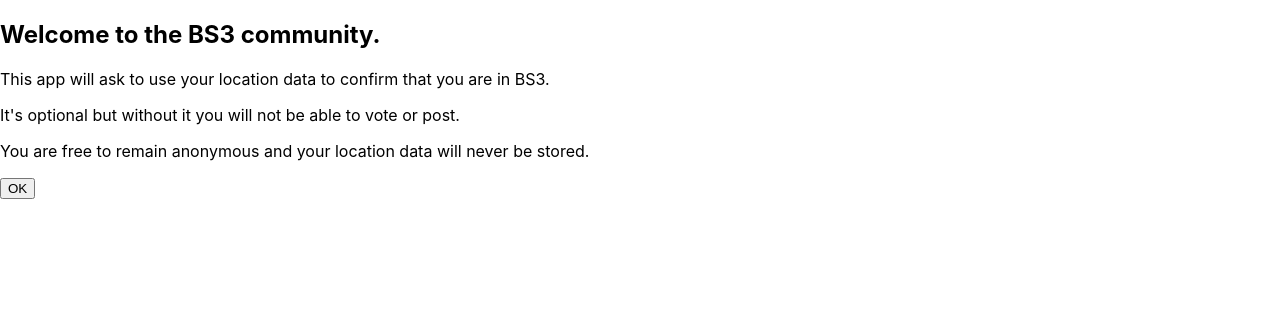
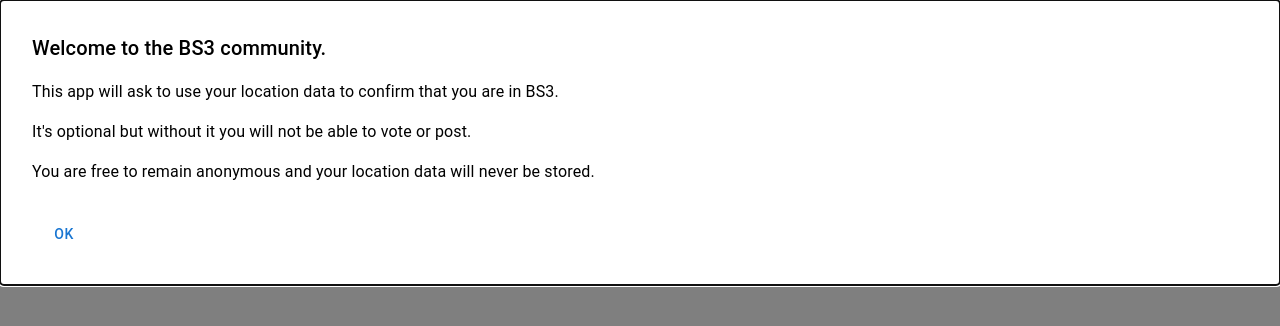
Before and after one commit to rmnppt/bs3, a React (Create React App) app in the folder bs3/: page / in a window 1280 px wide. Shown: the top 326 px of the page. Built offline with nearby package versions, Linux system fonts and the light colour scheme; no server answers; the database is empty.

Commit message:
voting is geofenced

```diff
--- a/bs3/src/AppWrapper.js
+++ b/bs3/src/AppWrapper.js
@@ -1,23 +1,37 @@
 import React, { useEffect, useState } from 'react';
 import { useDispatch } from 'react-redux';
 import App from './App';
+import { Box, Typography, Button, Modal } from '@mui/material';
 
-const Modal = ({ onClose }) => (
-    <div className="App">
-        <div className="modal-content">
-            <h2>Welcome to the BS3 community.</h2>
-            <p>This app will ask to use your location data to confirm that you are in BS3.</p>
-            <p>It's optional but without it you will not be able to vote or post.</p>
-            <p>You are free to remain anonymous and your location data will never be stored.</p>
-            <button onClick={onClose}>OK</button>
-        </div>
-    </div>
-);
 
 export default function AppWrapper() {
     const dispatch = useDispatch();
     const [loading, setLoading] = useState(true);
     const [showModal, setShowModal] = useState(true);
+
+    const AppModal = ({ onClose }) => (
+
+        <Modal
+            open={showModal}
+            onClose={onClose}
+            aria-labelledby="modal-title"
+            aria-describedby="modal-description"
+        >
+        <Box sx={{ p: 4, bgcolor: 'background.paper', borderRadius: 1 }}>
+        <Typography id="modal-title" variant="h6" component="h2">
+            Welcome to the BS3 community.
+        </Typography>
+        <Typography id="modal-description" sx={{ mt: 2 }}>
+            <p>This app will ask to use your location data to confirm that you are in BS3.</p>
+            <p>It's optional but without it you will not be able to vote or post.</p>
+            <p>You are free to remain anonymous and your location data will never be stored.</p>
+        </Typography>
+        <Button onClick={onClose} sx={{ mt: 2 }}>
+            OK
+        </Button>
+        </Box>
+        </Modal>
+    );
 
     useEffect(() => {
         if (!showModal) {
@@ -30,7 +44,7 @@ export default function AppWrapper() {
     };
 
     if (showModal) {
-        return <Modal onClose={handleCloseModal} />;
+        return <AppModal onClose={handleCloseModal} />;
     }
 
     if (loading) {
--- a/bs3/src/components/post-card.js
+++ b/bs3/src/components/post-card.js
@@ -73,14 +73,28 @@ export default function BasicCard({ post, extended = false}) {
               <Stack direction="column">
                 <Button onClick={handleUpVote} disabled={!location.local}>
                   <Stack direction="column">
-                    <Typography fontSize={11} textAlign={"center"}>{post.upVoted.length}</Typography>
-                    <ArrowCircleUpIcon color={thisPost.userUpVoted? "primary" : "disabled"}></ArrowCircleUpIcon>
+                    <Typography
+                      color={location.local ? "primary" : "disabled"}
+                      fontSize={11}
+                      textAlign={"center"}>
+                        {post.upVoted.length}
+                    </Typography>
+                    <ArrowCircleUpIcon
+                      color={thisPost.userUpVoted ? "primary" : "disabled"}>
+                    </ArrowCircleUpIcon>
                   </Stack>
                 </Button>
                 <Button onClick={handleDownVote} disabled={!location.local}>
                   <Stack direction="column">
-                  <ArrowCircleDownIcon color={thisPost.userDownVoted? "secondary" : "disabled"}></ArrowCircleDownIcon>
-                    <Typography color="secondary" fontSize={11} textAlign={"center"}>{post.downVoted.length}</Typography>
+                  <ArrowCircleDownIcon
+                    color={thisPost.userDownVoted ? "secondary" : "disabled"}>
+                  </ArrowCircleDownIcon>
+                  <Typography
+                    color={location.local ? "secondary" : "disabled"}
+                    fontSize={11}
+                    textAlign={"center"}>
+                      {post.downVoted.length}
+                  </Typography>
                   </Stack>
                 </Button>
               </Stack>
--- a/bs3/src/pages/new-post-form.js
+++ b/bs3/src/pages/new-post-form.js
@@ -162,8 +162,14 @@ export default function PostForm() {
                     </Typography>
                     <Typography id="modal-description" sx={{ mt: 2 }}>
                         You do not seem to be in the local area. You are in guest mode.
+                        <br />
+                        <br />
                         You cannot submit a post.
+                        <br />
+                        <br />
                         Try refreshing the page and allowing access to your devices location.
+                        <br />
+                        <br />
                         I will check your location once. You are free to remain anonymous and your location data will never be stored.
                     </Typography>
                     <Button onClick={handleClose} sx={{ mt: 2 }}>
```
